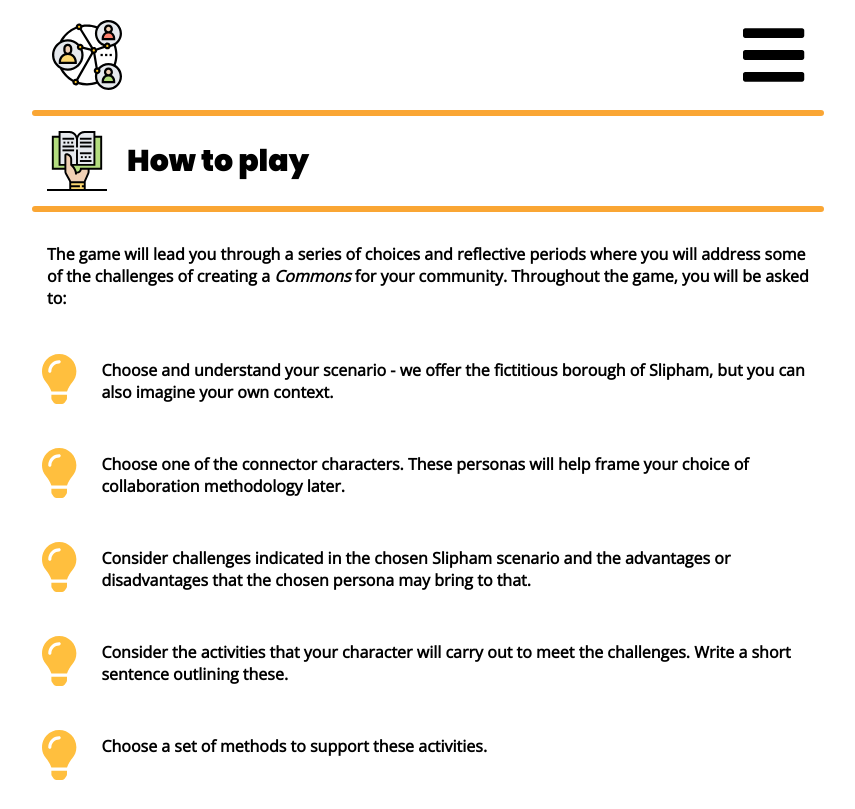
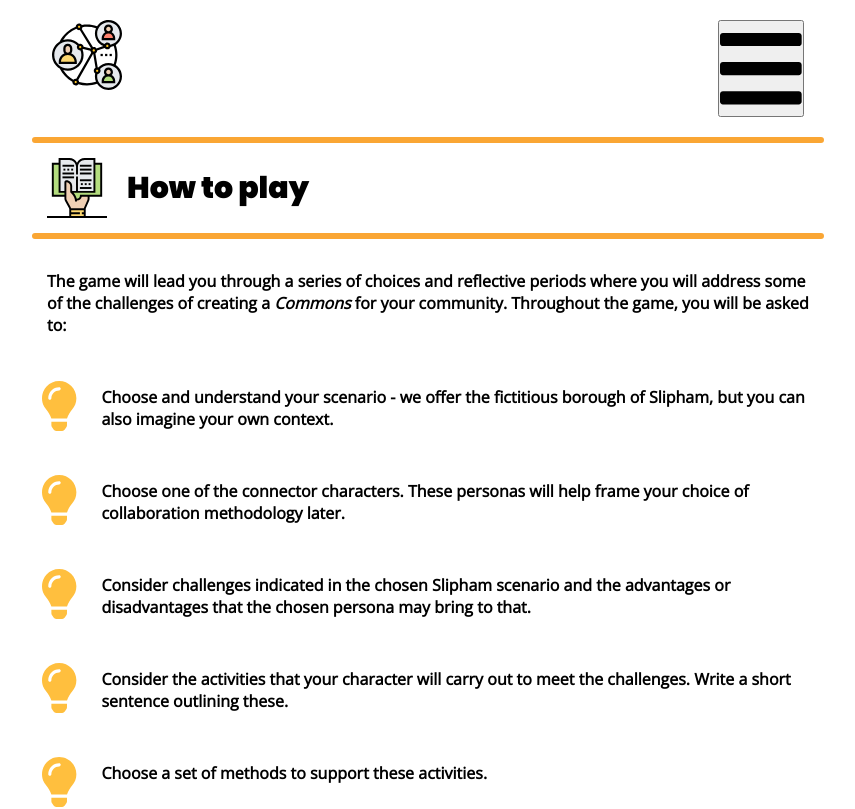
Before and after one commit to founders-programme-2/commons, a React (Create React App) app in the folder client/: page /howTo in a window 1280 px wide. Shown: the top 809 px of the page, without its empty margins (212-1067 px from the left). Built offline with nearby package versions, Linux system fonts and the light colour scheme; what react-router-prop-types would draw is missing.

Commit message:
make burger menu tab accessible

```diff
--- a/client/src/Component/Common/Header/index.js
+++ b/client/src/Component/Common/Header/index.js
@@ -19,7 +19,7 @@ const Header = props => {
     <div>
       <HeaderWrapper>
         <Link to="/">
-          <Logo src={logo} alt="logo" />
+          <Logo src={logo} alt="Commons network logo" />
         </Link>
         <MenuBar />
       </HeaderWrapper>
--- a/client/src/Component/Common/Menu/index.js
+++ b/client/src/Component/Common/Menu/index.js
@@ -95,11 +95,14 @@ class MenuBar extends Component {
           </MenuChild>
         </BurgerMenu>
         <BurgerIcon>
-          <FontAwesomeIcon
-            icon="bars"
-            size="7x"
-            onClick={() => this.toggleMenu()}
-          />
+          <button type="submit" onClick={() => this.toggleMenu()}>
+            <FontAwesomeIcon
+              tabIndex="0"
+              icon="bars"
+              size="7x"
+              onClick={() => this.toggleMenu()}
+            />
+          </button>
         </BurgerIcon>
       </div>
     );
```
